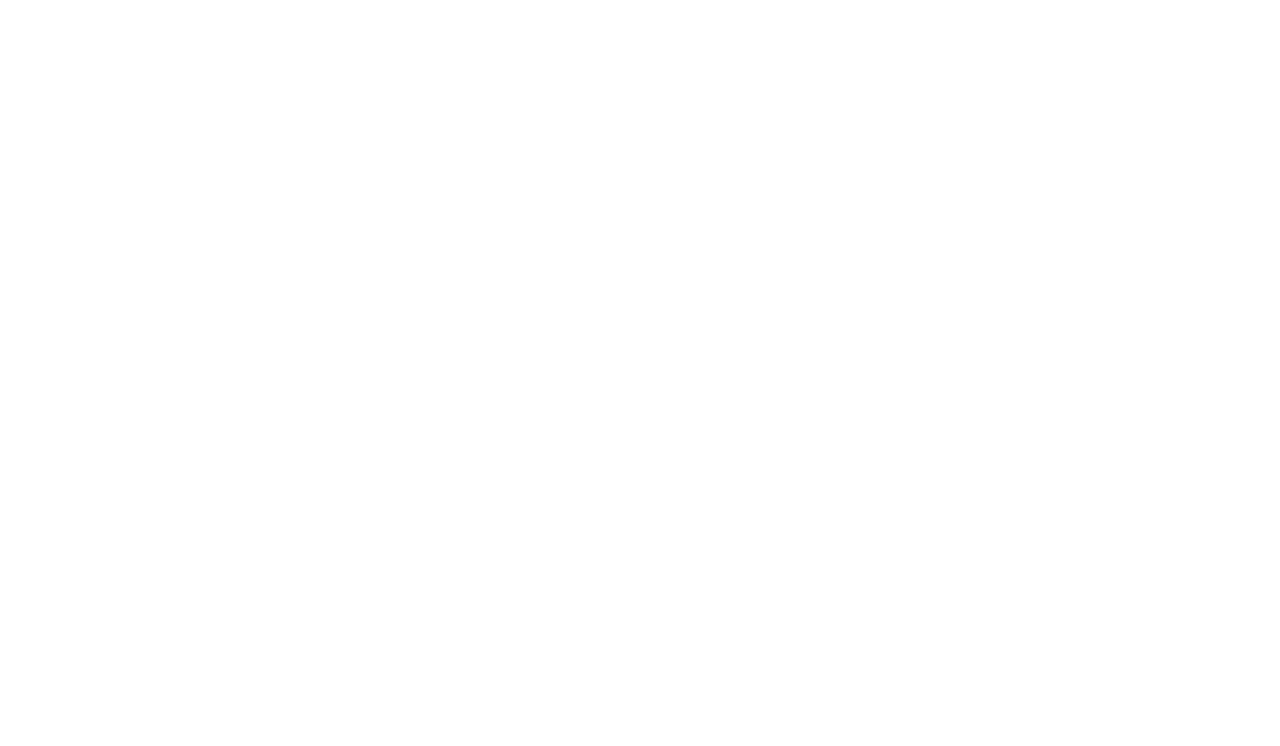
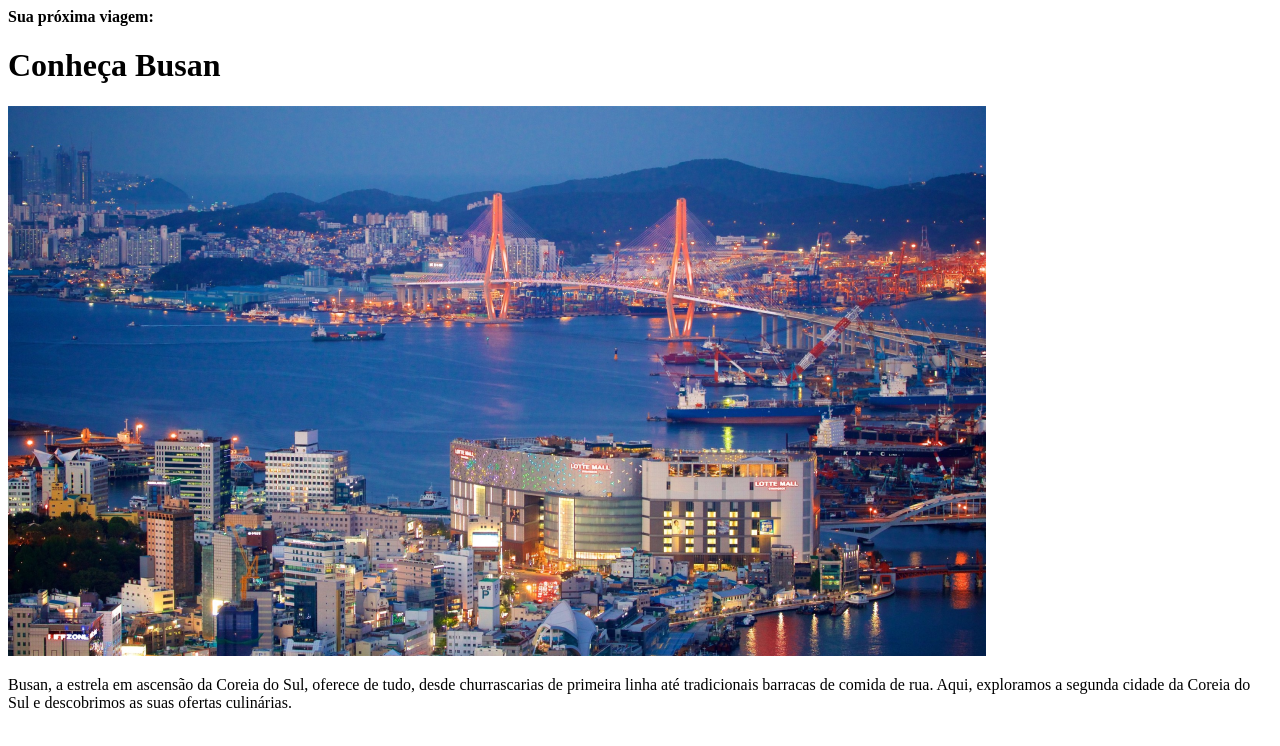
Before and after one commit to leobiz0/locais-turisticos, a plain HTML site: page index.html in a window 1280 px wide. Drawn offline with Linux system fonts and the light colour scheme.

Commit message:
adição dos conteúdos do header

```diff
--- a/index.html
+++ b/index.html
@@ -7,6 +7,13 @@
     <title>Locais Turisticos</title>
 </head>
 <body>
-
+        <div id="page">
+            <header>
+                <strong>Sua próxima viagem:</strong>
+                <h1>Conheça Busan</h1>
+                <img src="./imagens/Image_01.png" alt="vista panorâmica da cidade de Busan">
+                <p>Busan, a estrela em ascensão da Coreia do Sul, oferece de tudo, desde churrascarias de primeira linha até tradicionais barracas de comida de rua. Aqui, exploramos a segunda cidade da Coreia do Sul e descobrimos as suas ofertas culinárias.</p>
+            </header>
+        </div>
 </body>
 </html>
```
